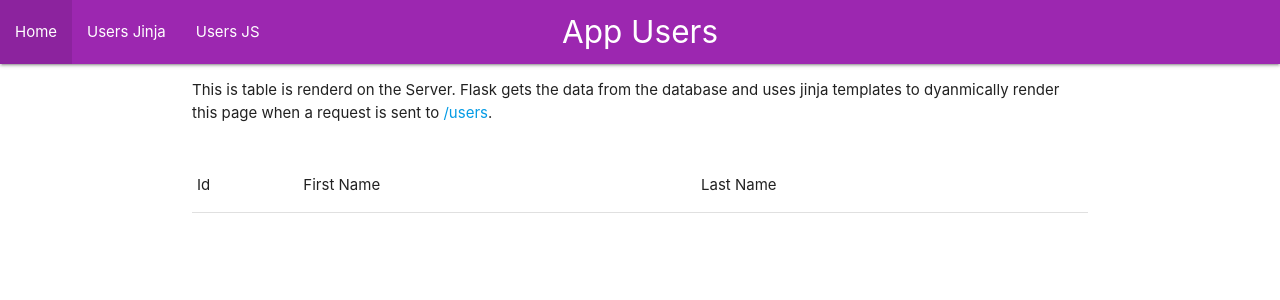
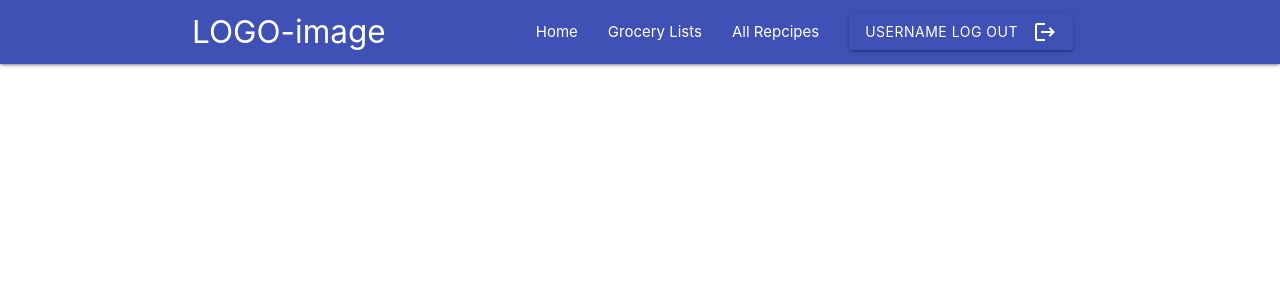
Before and after one commit to Jeremy-Samaroo/Web-Project, a Flask app: template App/templates/users.html in a window 1280 px wide. Shown: the top 300 px of the page. Run offline with Flask 2, Linux system fonts and the light colour scheme; the template is opened without the code that fills it, so the values that code supplies are empty; parts of the project's set-up code (start-up, migrations or seed data) failed here and were passed over.

Commit message:
Updated layout.html 816015418

```diff
--- a/App/templates/layout.html
+++ b/App/templates/layout.html
@@ -1,47 +1,42 @@
 <!doctype html>
 <html>
   <head>
-
     <link rel="stylesheet" href="{{ url_for('static', filename='style.css') }}">
-     <!--Import Google Icon Font-->
     <link href="https://fonts.googleapis.com/icon?family=Material+Icons" rel="stylesheet">
-    <!-- Compiled and minified CSS -->
     <link rel="stylesheet" href="https://cdnjs.cloudflare.com/ajax/libs/materialize/1.0.0/css/materialize.min.css">
-    <!--Let browser know website is optimized for mobile-->
     <meta name="viewport" content="width=device-width, initial-scale=1.0"/>
     <title>{% block title %}{% endblock %}</title>
-
   </head>
   <body>
-    <nav class="purple">
-      <div class="nav-wrapper">
-        <a href="#!" class="brand-logo center">{% block page %}{% endblock %}</a>
-        <div class="nav-wrapper">
-            <ul id="nav-mobile" class="left">
-                <li><a href="/">Home</a></li>
-                <li><a href="/users">Users Jinja</a></li>
-                <li><a href="/static/users">Users JS</a></li>
-            </ul>
-        </div>
-      </div>
-    </nav>
-
-    {% with messages = get_flashed_messages() %}
-    {% if messages %}
-    <nav class="white black-text" style="padding: 10px">
-      <div class="nav-wrapper">
-          <ul class="flashes">
-          {% for message in messages %}
-            <li>{{ message }}</li>
-          {% endfor %}
-          </ul>
-      </div>
-    </nav>
-    {% endif %}
-    {% endwith %}
-
-    <div class="container" id="content">{% block content %}{% endblock %}</div>
-
+    <div class="navbar-fixed">
+        <nav class="nav-wrapper indigo">
+            <div class="container">
+                <a href="#" class="brand-logo">LOGO-image</a>
+                <a href="#" class="sidenav-trigger" data-target="mobile-links">
+                <i class="material-icons">menu</i>
+                </a>
+                <ul class="right hide-on-med-and-down">
+                    <li><a href="">Home</a></li>
+                    <li><a href="">Grocery Lists</a></li>
+                    <li><a href="">All Repcipes</a></li>
+                    <li><a href="#" class="btn indigo"><span>Username </span><span>Log out</span><i class="material-icons right">logout</i></a></li>
+                </ul>
+            </div>
+        </nav>
+  </div>
+  <ul class="sidenav" id="mobile-links">
+    <li><a href="">Home</a></li>
+    <li><a href="">About</a></li>
+    <li><a href="">Contact</a></li>
+    <li><a href="">Logout</a></li>
+  </ul>
+  <!-- BODY OF THE PAGE CAN GO BELOW HERE, jijna etc. -->
+    <script src="https://code.jquery.com/jquery-3.6.0.min.js"></script>
     <script src="https://cdnjs.cloudflare.com/ajax/libs/materialize/1.0.0/js/materialize.min.js"></script>
+    <script>
+        $(document).ready(function(){
+            $('.sidenav').sidenav();
+        });
+  </script>
   </body>
 </html>
```
